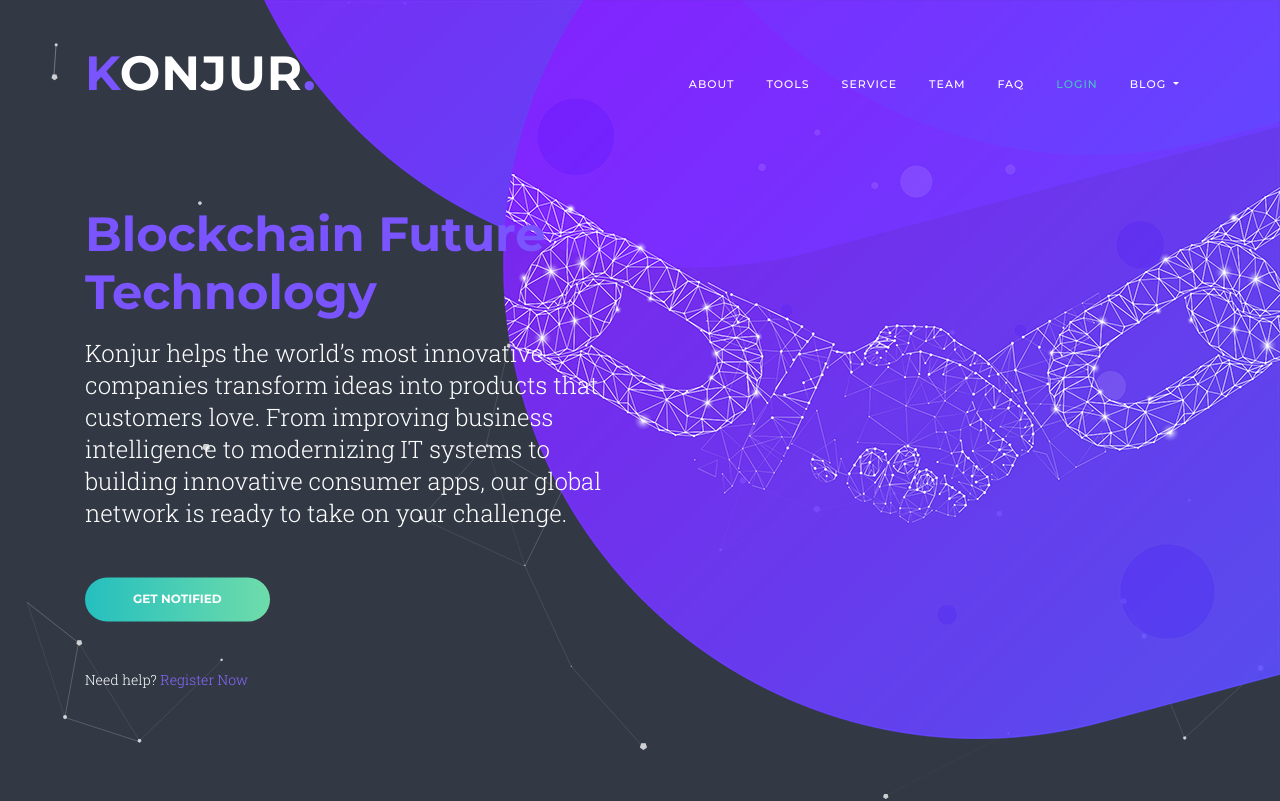
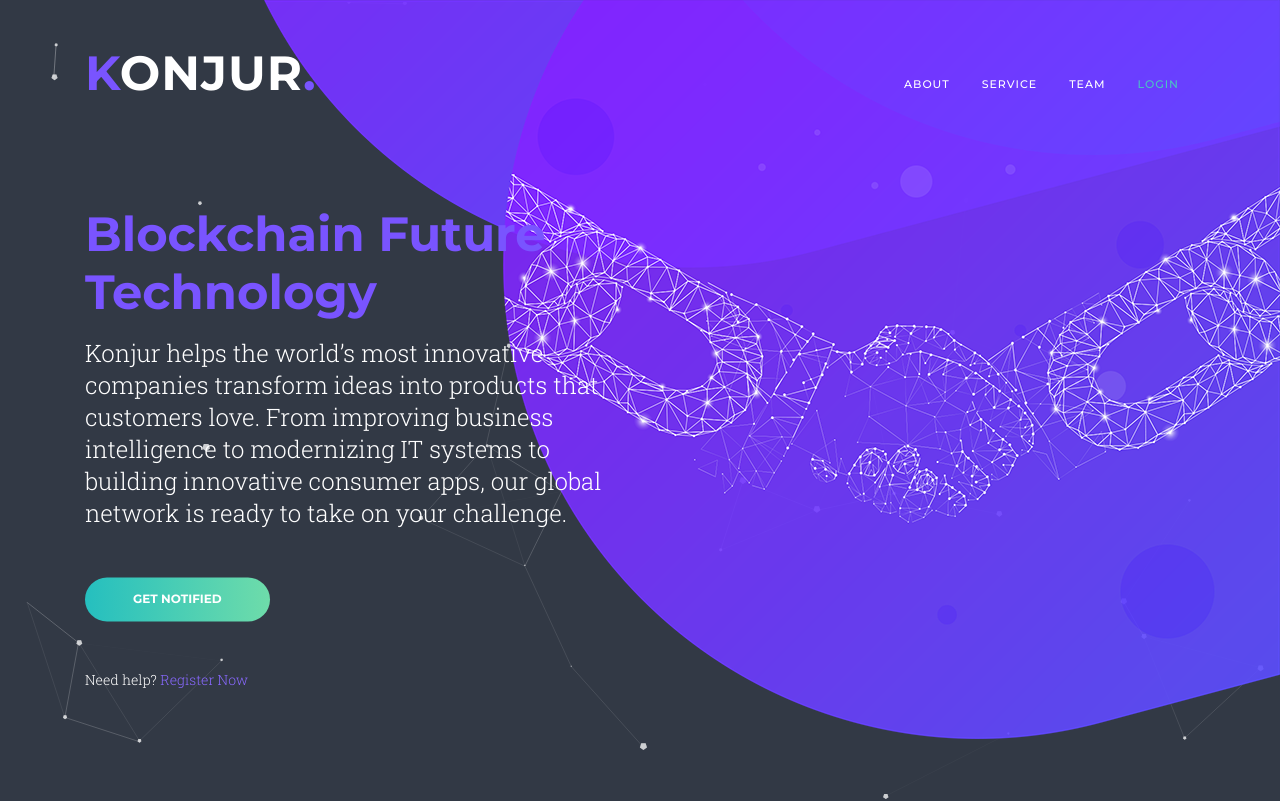
Before and after one commit to Unicorn8080/konjur, a plain HTML site: page index.html in a window 1280 px wide. Shown: the top 801 px of the page. Drawn offline with nearby package versions, Linux system fonts and the light colour scheme; animation ran at ten frames a second; a web font is replaced by a local one.

Commit message:
fix:delete some nav element

```diff
--- a/index.html
+++ b/index.html
@@ -60,22 +60,22 @@
                             <li class="nav-item">
                                 <a class="nav-link js-scroll-trigger" href="#about">About</a>
                             </li>
-                            <li class="nav-item">
+                            <!-- <li class="nav-item">
                                 <a class="nav-link js-scroll-trigger" href="#tools">Tools</a>
-                            </li>
+                            </li> -->
                             <li class="nav-item">
                                 <a class="nav-link js-scroll-trigger" href="#whyhow">Service</a>
                             </li>
                             <li class="nav-item">
                                 <a class="nav-link js-scroll-trigger" href="#team">Team</a>
                             </li>
-                            <li class="nav-item">
+                            <!-- <li class="nav-item">
                                 <a class="nav-link js-scroll-trigger" href="#faq">FAQ</a>
-                            </li>
+                            </li> -->
                             <li class="nav-item">
                                 <a class="nav-link js-scroll-trigger" href="#login">Login</a>
                             </li>
-                            <li class="nav-item dropdown">
+                            <!-- <li class="nav-item dropdown">
                                 <a class="nav-link dropdown-toggle" href="#" id="navbarDropdown2" role="button" data-toggle="dropdown" aria-haspopup="true" aria-expanded="false">
                                     Blog
                                 </a>
@@ -83,7 +83,7 @@
                                     <a class="dropdown-item" href="blog-list.html">Blog Post</a>
                                     <a class="dropdown-item" href="blog-single.html">Blog Post Single</a>
                                 </div>
-                            </li>
+                            </li> -->
                             <!-- <li class="nav-item">
                                 <a class="nav-link btn btn-pill buy-token js-scroll-trigger" href="#buytoken">Buy token</a>
                             </li> -->
```
